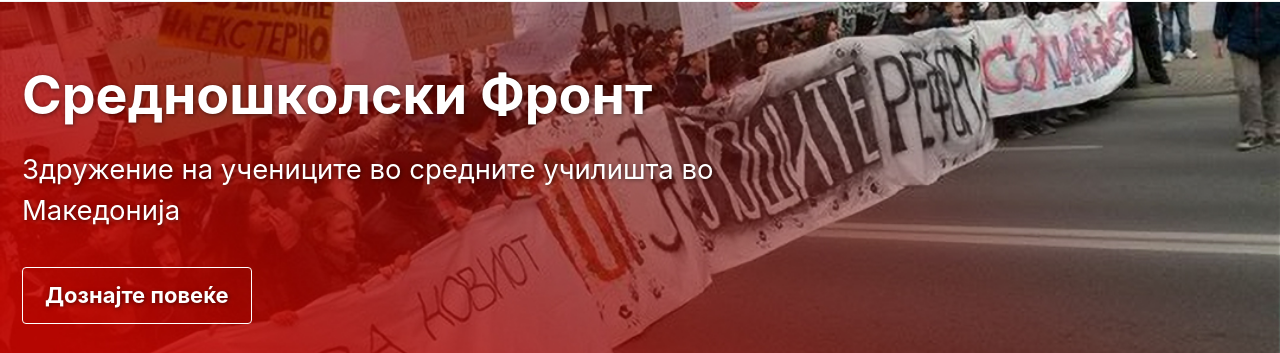
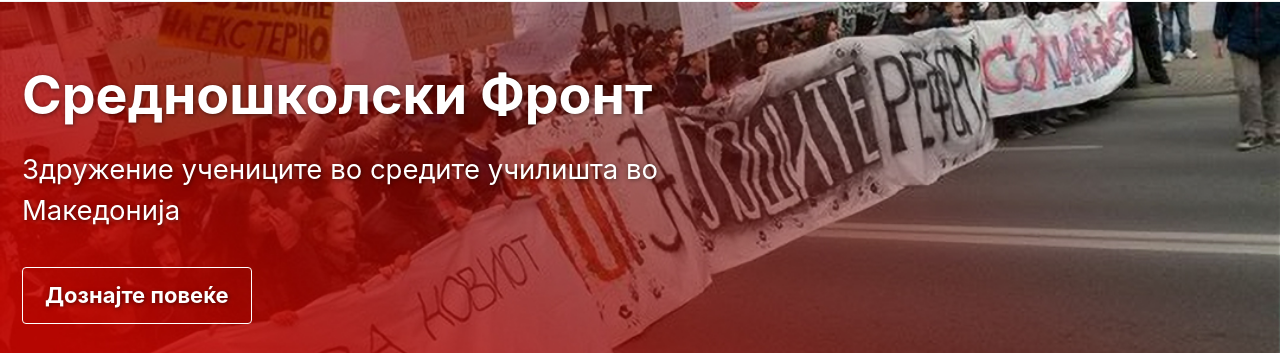
Before and after one commit to srednoshkolskifront/srednoshkolskifront.github.io, a Jekyll site: the page built from _pages/home.md, in a window 1280 px wide. Shown: the part 87-440 px from the top of the page. Built offline with Jekyll 4.4.1, drawn with Linux system fonts in a browser that asks for light colours; cached includes are drawn as plain includes.

Commit message:
Update home.md

```diff
--- a/_pages/home.md
+++ b/_pages/home.md
@@ -9,7 +9,7 @@ header:
     - label: "Дознајте повеќе"
       url: "/about/"
 excerpt: >
-  Здружение на учениците во средните училишта во Македонија<br />
+  Здружение учениците во средите училишта во Македонија<br />
 ---
 
 <h3 class="archive__subtitle">{{ site.data.ui-text[site.locale].recent_posts | default: "Recent Posts" }}</h3>
```
